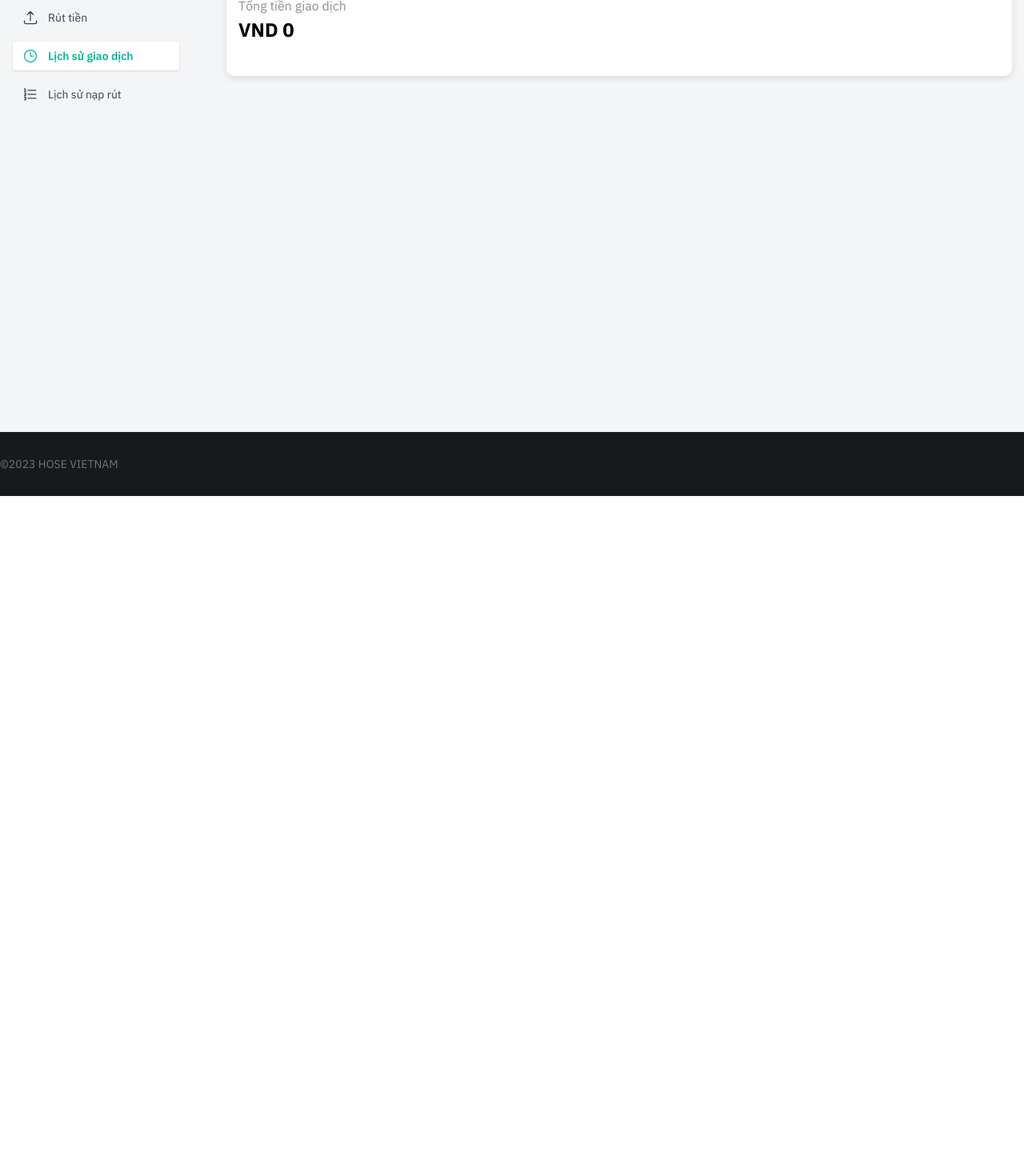
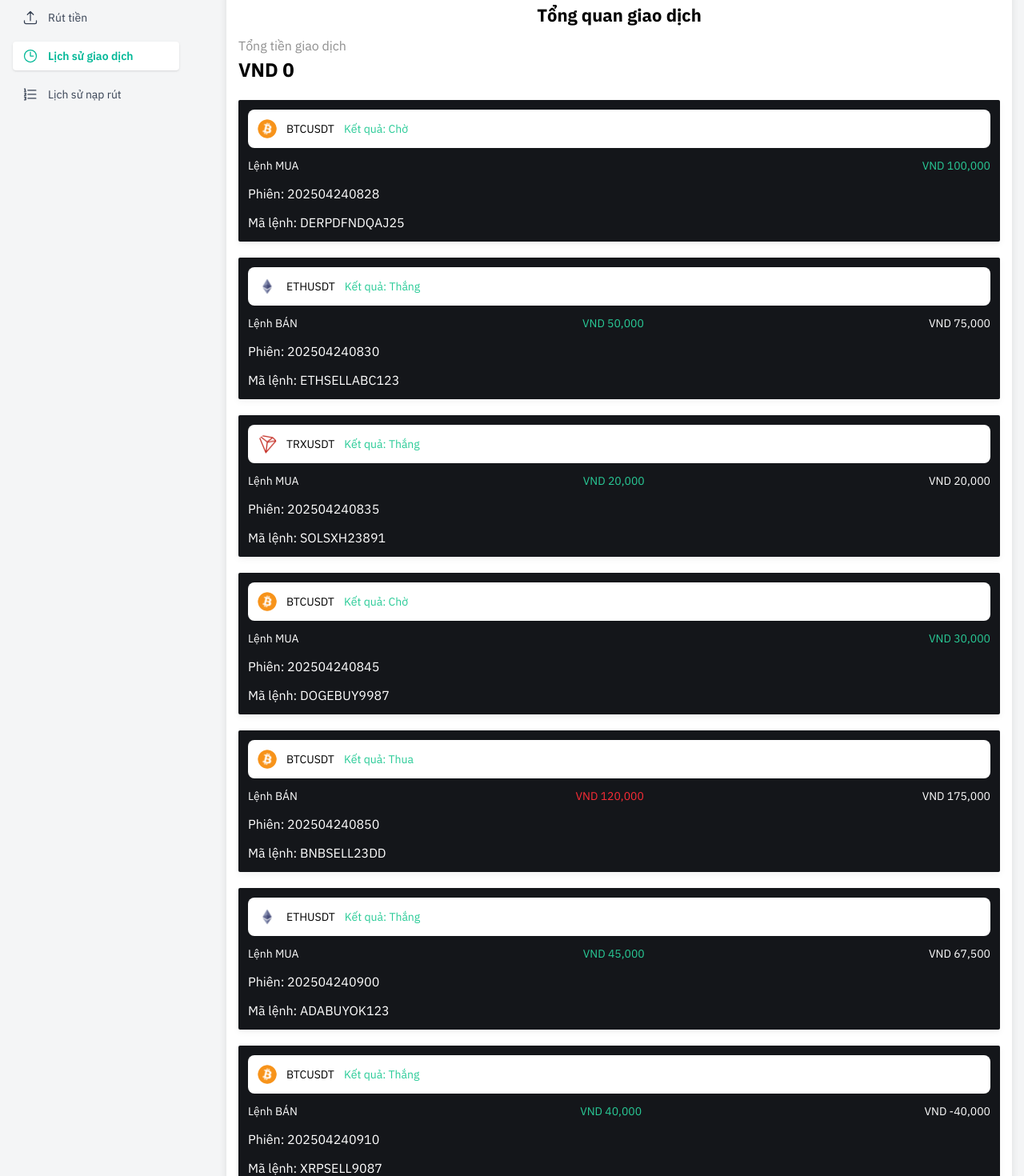
Before and after one commit to SangNef/tikseen, a Vue app: page /orders in a window 1280 px wide. Shown: the part 220-1690 px from the top of the page at 80% size. Before the commit the page ends 840 px from the top, so only its background shows below. Built offline with nearby package versions, Linux system fonts and the light colour scheme.

Commit message:
thêm lịch sử cược

```diff
--- /dev/null
+++ b/src/data/transaction.js
@@ -0,0 +1,81 @@
+import * as coinImg from "@/assets/images/coin/index.js";
+
+const transactions = [
+    {
+        coin: "BTC",
+        img: coinImg.btc,
+        type: "buy",
+        period: "202504240828",
+        code: "DERPDFNDQAJ25",
+        result: "pending",
+        vote: "up",
+        amount: "100000",
+    },
+    {
+        coin: "ETH",
+        img: coinImg.eth,
+        type: "sell",
+        period: "202504240830",
+        code: "ETHSELLABC123",
+        result: "up",
+        vote: "up",
+        amount: "50000",
+        profit: "75000",
+    },
+    {
+        coin: "TRX",
+        img: coinImg.tron,
+        type: "buy",
+        period: "202504240835",
+        code: "SOLSXH23891",
+        result: "down",
+        vote: "down",
+        amount: "20000",
+        profit: "20000",
+    },
+    {
+        coin: "BTC",
+        img: coinImg.btc,
+        type: "buy",
+        period: "202504240845",
+        code: "DOGEBUY9987",
+        result: "pending",
+        vote: "up",
+        amount: "30000",
+    },
+    {
+        coin: "BTC",
+        img: coinImg.btc,
+        type: "sell",
+        period: "202504240850",
+        code: "BNBSELL23DD",
+        result: "up",
+        vote: "down",
+        amount: "120000",
+        profit: "175000",
+    },
+    {
+        coin: "ETH",
+        img: coinImg.eth,
+        type: "buy",
+        period: "202504240900",
+        code: "ADABUYOK123",
+        result: "up",
+        vote: "up",
+        amount: "45000",
+        profit: "67500",
+    },
+    {
+        coin: "BTC",
+        img: coinImg.btc,
+        type: "sell",
+        period: "202504240910",
+        code: "XRPSELL9087",
+        result: "down",
+        vote: "down",
+        amount: "40000",
+        profit: "-40000",
+    },
+];
+
+export default transactions;
--- a/src/layouts/AccountLayout.vue
+++ b/src/layouts/AccountLayout.vue
@@ -24,6 +24,26 @@
 
                 <!-- Slot content -->
                 <div class="grow min-h-[calc(100vh-88px)]">
+                    <div class="px-[15px] mt-8 max-md:hidden">
+                        <div class="bg-white rounded-[10px] shadow-lg px-10 py-5 flex justify-between">
+                            <div class="flex">
+                                <div class="w-12 h-12 rounded-full bg-[#ddd8f9] flex items-center justify-center">
+                                    <SpeakerWaveIcon class="w-6 h-6 text-[#34007f] stroke-2" />
+                                </div>
+                                <div class="ml-5">
+                                    <div class="text-[15px] font-bold">
+                                        Tiến hành tham gia đặt lệnh để tìm kiếm lợi nhuận
+                                    </div>
+                                    <p class="text-[16px] text-[#8f8f8f]">
+                                        lợi nhuận có thể lên tới <strong>40%</strong> thu nhập từ chúng tôi
+                                    </p>
+                                </div>
+                            </div>
+                            <router-link to="/trading/1" class="px-[30px] py-[13px] bg-[#deb00b] text-white font-bold"
+                                >Tiến hành giao dịch</router-link
+                            >
+                        </div>
+                    </div>
                     <slot />
                 </div>
             </div>
--- a/src/views/Account/Order.vue
+++ b/src/views/Account/Order.vue
@@ -1,6 +1,8 @@
 <template>
     <div>
-        <div class="py-3 px-[15px] flex items-center gap-2.5 mb-8" style="box-shadow: 0 2px 6px 0 rgba(0, 0, 0, 0.1)">
+        <div
+            class="py-3 px-[15px] flex items-center gap-2.5 mb-8 md:hidden"
+            style="box-shadow: 0 2px 6px 0 rgba(0, 0, 0, 0.1)">
             <div class="w-12 h-12 border-3 border-black rounded-full flex items-center justify-center">
                 <CheckIcon class="w-9 h-9 stroke-2" />
             </div>
@@ -9,7 +11,7 @@
                 <p class="text-[12px] text-[#8f8f8f]">Giờ đây bạn có thể sử dụng tất cả các phương thức thanh toán</p>
             </div>
         </div>
-        <div class="px-[15px]">
+        <div class="px-[15px] md:mt-8">
             <div
                 class="bg-white rounded-[10px] px-[15px] py-5"
                 style="box-shadow: 0 0.2rem 0.6rem 0 rgba(0, 0, 0, 0.1)">
@@ -18,13 +20,72 @@
                     <p class="text-[16px] text-[#8f8f8f]">Tổng tiền giao dịch</p>
                     <strong class="text-[24px]">VND 0</strong>
                 </div>
+                <div
+                    v-for="(tx, i) in transactions"
+                    :key="i"
+                    class="bg-[#14161a] rounded-[2px] p-3 mb-5"
+                    style="box-shadow: 0 0.2rem 0.5rem rgba(0, 0, 0, 0.05)">
+                    <div class="flex rounded-lg items-center bg-white text-black p-3 text-sm gap-3">
+                        <img :src="tx.img" alt="" class="w-6 h-6 rounded-full" />
+                        <span>{{ tx.coin }}USDT</span>
+                        <span class="text-[#29cb97]">Kết quả: {{ getResultText(tx.result, tx.vote) }}</span>
+                    </div>
+                    <div class="flex justify-between text-white text-[14px] items-center mt-3">
+                        <span>Lệnh {{ getTypeText(tx.type) }}</span>
+                        <span
+                            :class="{
+                                'text-[#29cb97]': (tx.result === 'pending') || (tx.result === tx.vote && (tx.result === 'up' || tx.result === 'down')),
+                                'text-red-500':
+                                    tx.result !== 'pending' &&
+                                    tx.result !== tx.vote &&
+                                    (tx.result === 'up' || tx.result === 'down'),
+                            }">
+                            {{ formatCurrency(tx.amount) }}
+                        </span>
+                        <span v-if="tx.result !== 'pending'">{{ formatCurrency(tx.profit) }}</span>
+                    </div>
+                    <div class="mt-3 text-white">
+                        <span>Phiên: {{ tx.period }}</span>
+                    </div>
+                    <div class="mt-3 text-white">
+                        <span>Mã lệnh: {{ tx.code }}</span>
+                    </div>
+                </div>
             </div>
         </div>
     </div>
 </template>
 
-<script lang="ts" setup>
+<script setup>
 import { CheckIcon } from "@heroicons/vue/24/outline";
+import transactions from "@/data/transaction";
+
+const getResultText = (result, vote) => {
+    if (result === "pending") return "Chờ";
+    if ((result === "up" || result === "down") && result === vote) return "Thắng";
+    if ((result === "up" || result === "down") && result !== vote) return "Thua";
+    return "Không xác định";
+};
+
+function getTypeText(type) {
+    switch (type) {
+        case "buy":
+            return "MUA";
+        case "sell":
+            return "BÁN";
+        default:
+            return "";
+    }
+}
+
+function formatCurrency(value) {
+    if (value === undefined || value === null || value === "") return "VND 0";
+
+    const number = typeof value === "string" ? parseFloat(value) : value;
+    if (isNaN(number)) return "VND 0";
+
+    return "VND " + number.toLocaleString("en-US");
+}
 </script>
 
 <style></style>
--- a/src/views/Account/index.vue
+++ b/src/views/Account/index.vue
@@ -1,20 +1,6 @@
 <template>
     <div class="pt-6 px-[15px] pb-9 max-md:w-[calc(100vw)]">
-        <div class="bg-white rounded-[10px] shadow-lg px-10 py-5 flex justify-between">
-            <div class="flex">
-                <div class="w-12 h-12 rounded-full bg-[#ddd8f9] flex items-center justify-center">
-                    <SpeakerWaveIcon class="w-6 h-6 text-[#34007f] stroke-2" />
-                </div>
-                <div class="ml-5">
-                    <div class="text-[15px] font-bold">Tiến hành tham gia đặt lệnh để tìm kiếm lợi nhuận</div>
-                    <p class="text-[16px] text-[#8f8f8f]">
-                        lợi nhuận có thể lên tới <strong >40%</strong> thu nhập từ chúng tôi
-                    </p>
-                </div>
-            </div>
-            <router-link to="/trading/1" class="px-[30px] py-[13px] bg-[#deb00b] text-white font-bold">Tiến hành giao dịch</router-link>
-        </div>
-        <div class="bg-white rounded-[10px] px-[15px] py-5 md:mt-[30px] shadow-lg">
+        <div class="bg-white rounded-[10px] px-[15px] py-5" style="box-shadow: 0 0.2rem 0.6rem 0 rgba(0, 0, 0, 0.1)">
             <h4 class="text-[22px] font-bold text-center">Cập nhật thông tin cá nhân</h4>
             <BaseInput
                 v-model="username"
--- a/src/views/Trading/Chart.vue
+++ b/src/views/Trading/Chart.vue
@@ -1,5 +1,6 @@
 <template>
-    <div class="h-full overflow-y-auto  scroll-hidden w-[calc(100vw-840px)] max-lg:w-[calc(100vw-420px)] max-md:w-full bg-[#151a20] flex-1">
+    <div
+        class="h-full overflow-y-auto scroll-hidden w-[calc(100vw-840px)] max-lg:w-[calc(100vw-420px)] max-md:w-full bg-[#151a20] flex-1">
         <div class="h-25 flex items-center mb-1 overflow-hidden relative">
             <div class="marquee-wrapper">
                 <div class="marquee-track">
@@ -51,7 +52,32 @@
                         </th>
                     </tr>
                 </thead>
-                <tbody class="h-[260px] max-md:overflow-y-auto scroll-hidden"></tbody>
+                <tbody class="h-[260px] max-md:overflow-y-auto scroll-hidden">
+                    <tr
+                        v-for="(tx, index) in transactions"
+                        :key="index"
+                        class="text-white text-[13px] text-center border-t border-[#1e2a36] font-semibold">
+                        <td class="p-3">{{ tx.coin }}USDT</td>
+                        <td class="p-3">{{ tx.period }}</td>
+                        <td
+                            class="p-3"
+                            :class="{
+                                'text-[#29cb97]': tx.vote === 'up',
+                                'text-red-500': tx.vote === 'down',
+                            }">
+                            {{ tx.vote === "up" ? "Lên" : "Xuống" }}
+                        </td>
+                        <td class="p-3 text-white">
+                            {{ getResultText(tx.result, tx.vote) }}
+                        </td>
+                        <td class="p-3">{{ tx.amount }}</td>
+                        <td class="p-3">
+                            {{
+                                tx.result === "pending" || getResultText(tx.result, tx.vote) === "Thua" ? 0 : tx.profit
+                            }}
+                        </td>
+                    </tr>
+                </tbody>
             </table>
         </div>
     </div>
@@ -59,9 +85,17 @@
 
 <script setup>
 import tools from "@/data/tool";
+import transactions from "@/data/transaction";
 
 import VueApexCharts from "vue3-apexcharts";
 import { ref } from "vue";
+
+const getResultText = (result, vote) => {
+    if (result === "pending") return "Chờ";
+    if ((result === "up" || result === "down") && result === vote) return "Thắng";
+    if ((result === "up" || result === "down") && result !== vote) return "Thua";
+    return "Không xác định";
+};
 
 const now = new Date();
 const data = [];
```
